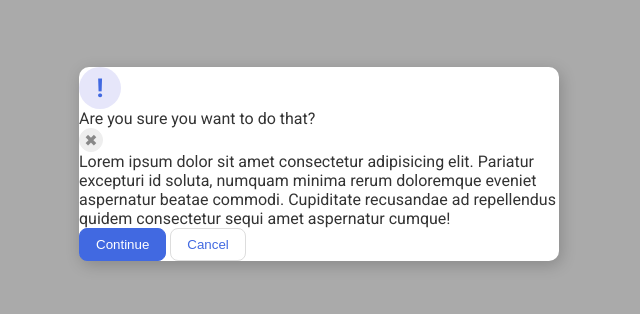
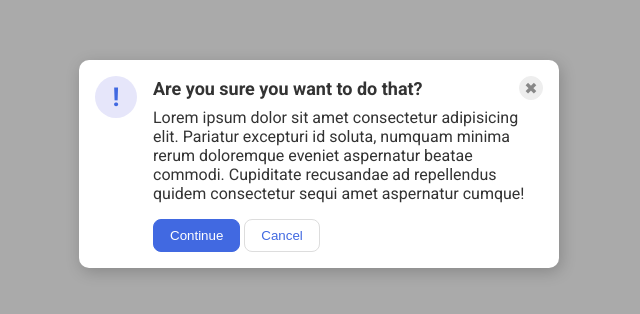
Before and after one commit to TheQueCode/OdinMiscellaneous, a plain HTML site: page Odinreview/Flexbox/05-flex-modal/index.html in a window 1280 px wide. Shown: the part 236-550 px from the top of the page, without its empty margins (321-961 px from the left). Drawn offline with Linux system fonts and the light colour scheme; files that its build step writes are made by us from their sources.

Commit message:
Add HTML & CSS - flex 05 - solved

```diff
--- a/Odinreview/Flexbox/05-flex-modal/css/style.css
+++ b/Odinreview/Flexbox/05-flex-modal/css/style.css
@@ -1,4 +1,10 @@
 @import url('https://fonts.googleapis.com/css2?family=Roboto:wght@400;700&display=swap');
+
+* {
+  padding: 0px;
+  margin: 0px;
+  box-sizing: border-box;
+}
 
 html,
 body {
@@ -21,6 +27,9 @@ body {
   width: 480px;
   border-radius: 10px;
   box-shadow: 2px 4px 16px rgba(0, 0, 0, .2);
+  padding: 16px;
+  display: flex;
+  gap: 16px;
 }
 
 .icon {
@@ -34,6 +43,7 @@ body {
   display: flex;
   align-items: center;
   justify-content: center;
+  flex-shrink: 0;
 }
 
 .close-button {
@@ -68,3 +78,16 @@ button.cancel {
   border: 1px solid #ddd;
   color: royalblue;
 }
+
+.header {
+  display: flex;
+  justify-content: space-between;
+  align-items: center;
+  font-size: 18px;
+  font-weight: 700;
+  margin-bottom: 8px;
+}
+
+.text {
+  margin-bottom: 16px;
+}
--- a/Odinreview/Flexbox/05-flex-modal/index.html
+++ b/Odinreview/Flexbox/05-flex-modal/index.html
@@ -5,20 +5,21 @@
     <meta charset="UTF-8">
     <meta http-equiv="X-UA-Compatible" content="IE=edge">
     <meta name="viewport" content="width=device-width, initial-scale=1.0">
-    <link rel="stylesheet" href="style.css">
+    <link rel="stylesheet" href="css/style.css">
     <title>Modal</title>
   </head>
 
   <body>
     <div class="modal">
       <div class="icon">!</div>
-      <div class="header">Are you sure you want to do that?</div>
-      <button class="close-button">✖</button>
-      <div class="text">Lorem ipsum dolor sit amet consectetur adipisicing elit. Pariatur excepturi id soluta, numquam
-        minima rerum doloremque eveniet aspernatur beatae commodi. Cupiditate recusandae ad repellendus quidem
-        consectetur sequi amet aspernatur cumque!</div>
-      <button class="continue">Continue</button>
-      <button class="cancel">Cancel</button>
+      <div class="main-container">
+        <div class="header">Are you sure you want to do that?
+            <button class="close-button" type="button">✖</button>
+        </div>
+        <div class="text">Lorem ipsum dolor sit amet consectetur adipisicing elit. Pariatur excepturi id soluta, numquam minima rerum doloremque eveniet aspernatur beatae commodi. Cupiditate recusandae ad repellendus quidem consectetur sequi amet aspernatur cumque!</div>
+        <button class="continue" type="button">Continue</button>
+        <button class="cancel" type="button">Cancel</button>
+      </div>
     </div>
   </body>
 
```
